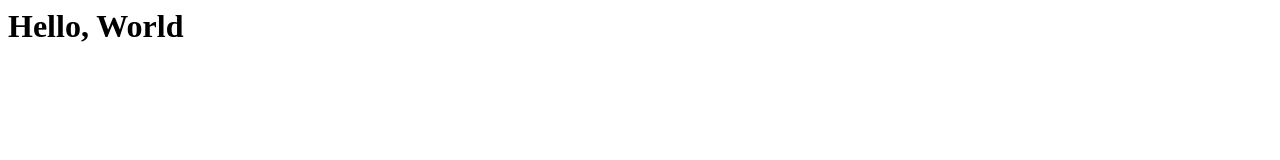
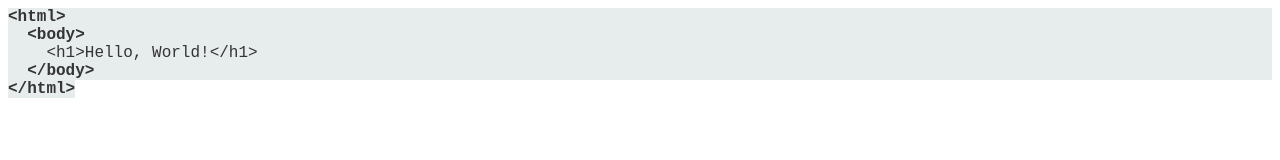
Before and after one commit to ArtsiomPH/Git-tutorial, a plain HTML site: page hello.html in a window 1280 px wide. Drawn offline with Linux system fonts and the light colour scheme.

Commit message:
Added standard HTML page tags

```diff
--- a/hello.html
+++ b/hello.html
@@ -1 +1,23 @@
-<h1>Hello, World
+<!DOCTYPE html PUBLIC "-//W3C//DTD HTML 4.01//EN" "http://www.w3.org/TR/html4/strict.dtd">
+<html>
+<head>
+  <meta http-equiv="Content-Type" content="text/html; charset=utf-8">
+  <meta http-equiv="Content-Style-Type" content="text/css">
+  <title></title>
+  <meta name="Generator" content="Cocoa HTML Writer">
+  <meta name="CocoaVersion" content="2113.5">
+  <style type="text/css">
+    p.p1 {margin: 0.0px 0.0px 0.0px 0.0px; font: 16.0px 'Courier New'; color: #343434; -webkit-text-stroke: #343434; background-color: #e7eced}
+    p.p2 {margin: 0.0px 0.0px 0.0px 0.0px; font: 16.0px 'Courier New'; color: #343434; -webkit-text-stroke: #343434}
+    span.s1 {font-kerning: none}
+    span.s2 {font-kerning: none; background-color: #e7eced}
+  </style>
+</head>
+<body>
+<p class="p1"><span class="s1"><b>&lt;html&gt;</b></span></p>
+<p class="p1"><span class="s1"><b><span class="Apple-converted-space">  </span>&lt;body&gt;</b></span></p>
+<p class="p1"><span class="s1"><span class="Apple-converted-space">    </span>&lt;h1&gt;Hello, World!&lt;/h1&gt;</span></p>
+<p class="p1"><span class="s1"><span class="Apple-converted-space">  </span><b>&lt;/body&gt;</b></span></p>
+<p class="p2"><span class="s2"><b>&lt;/html&gt;</b></span></p>
+</body>
+</html>
```
